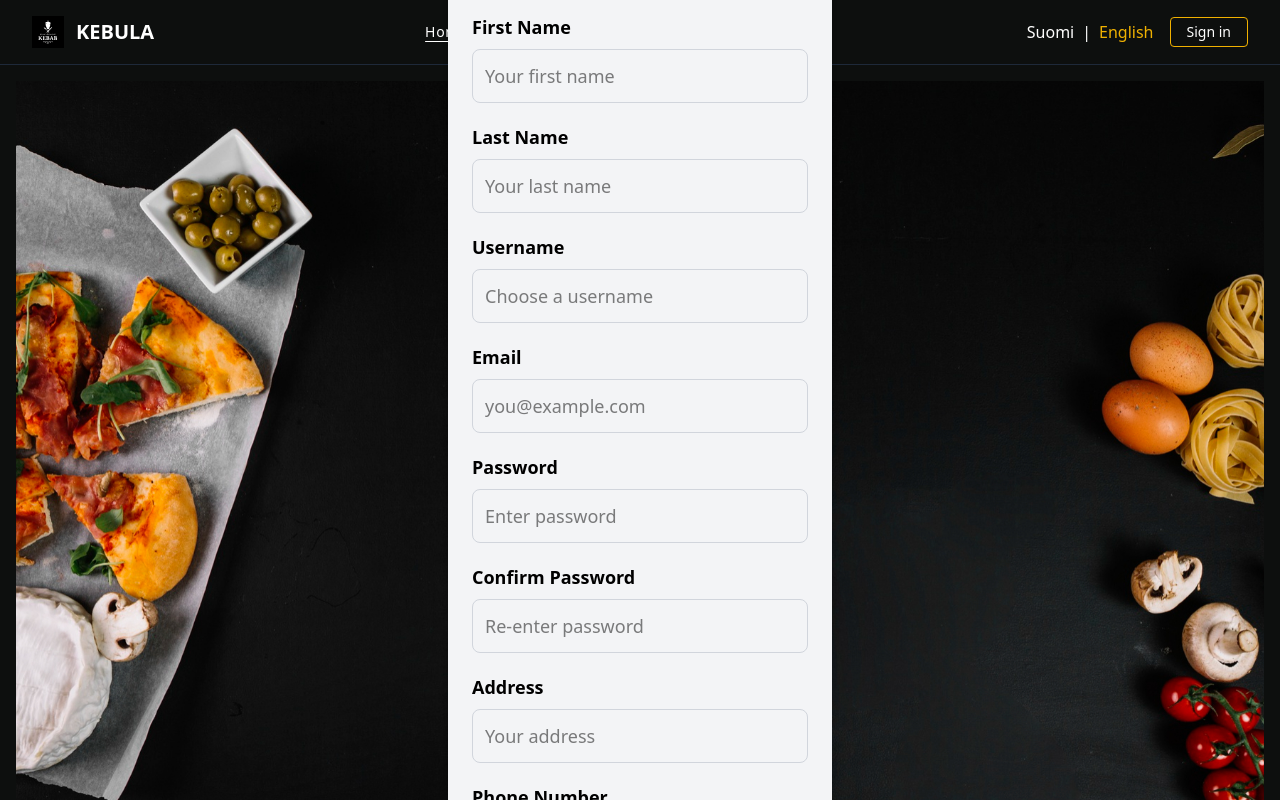
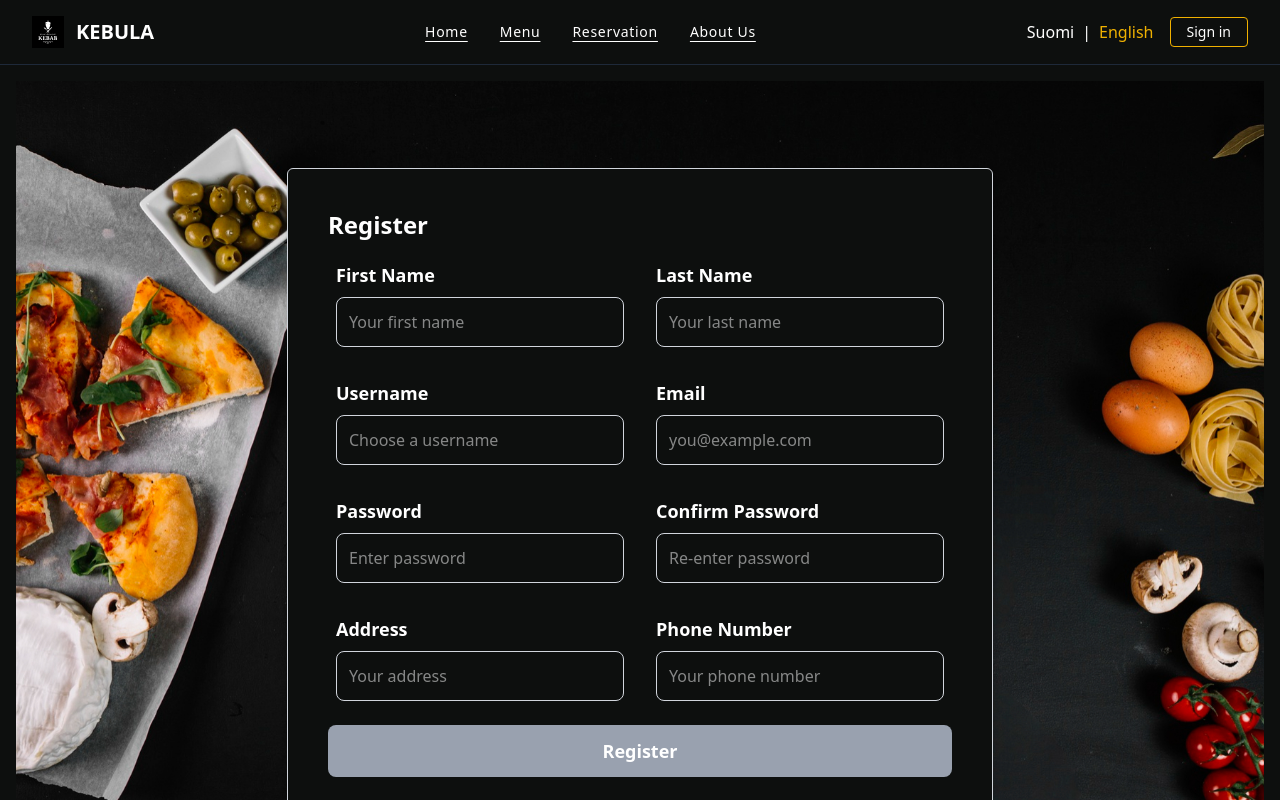
Before and after one commit to JarkkoKarki/Web-Project, a React (Vite) app: page /registration in a window 1280 px wide. Shown: the top 800 px of the page. Built offline with nearby package versions, Linux system fonts and the light colour scheme.

Commit message:
style: update Login and Register forms for improved layout and styling

```diff
--- a/src/components/forms/LoginForm.jsx
+++ b/src/components/forms/LoginForm.jsx
@@ -26,12 +26,13 @@ const LoginForm = () => {
 
   return (
     <>
+      <div className="p-12">
         <h2 className="mb-6 text-2xl font-bold">{t('loginPage.login')}</h2>
         <form onSubmit={handleSubmit}>
           <div>
             <label
               htmlFor="loginuser"
-            className="mb-2 block text-left text-lg font-bold"
+              className="mb-3 block text-left text-lg font-bold"
             >
               {t('loginPage.username')}
             </label>
@@ -42,14 +43,14 @@ const LoginForm = () => {
               name="username"
               placeholder={t('loginPage.username')}
               autoComplete="username"
-            className="mb-5 w-full rounded-lg border border-gray-300 p-3 text-lg"
+              className="mb-3 w-full rounded-lg border border-gray-300 p-3 text-lg"
             />
           </div>
 
           <div>
             <label
               htmlFor="loginpassword"
-            className="mb-2 block text-left text-lg font-bold"
+              className="mb-3 block text-left text-lg font-bold"
             >
               {t('loginPage.password')}
             </label>
@@ -60,16 +61,17 @@ const LoginForm = () => {
               name="password"
               placeholder={t('loginPage.password')}
               autoComplete="current-password"
-            className="mb-5 w-full rounded-lg border border-gray-300 p-3 text-lg"
+              className="mb-3 w-full rounded-lg border border-gray-300 p-3 text-lg"
             />
           </div>
           <button
             type="submit"
-          className="mt-4 w-full rounded-lg bg-gray-400 p-3 text-lg font-bold text-white hover:bg-gray-500"
+            className="mt-3 w-full rounded-lg bg-gray-400 p-3 text-lg font-bold text-white hover:bg-gray-500"
           >
             {t('loginPage.login')}
           </button>
         </form>
+      </div>
     </>
   );
 };
--- a/src/components/forms/RegisterForm.jsx
+++ b/src/components/forms/RegisterForm.jsx
@@ -46,9 +46,15 @@ const RegisterForm = () => {
 
   return (
     <>
-      <h2 className="mb-6 text-2xl font-bold">{t('registerPage.register')}</h2>
-      <form onSubmit={handleSubmit}>
-        <div>
+      <div className="w-2xl p-6">
+        <h2 className="mb-3 text-2xl font-bold">
+          {t('registerPage.register')}
+        </h2>
+        <form
+          onSubmit={handleSubmit}
+          className="grid grid-cols-1 gap-4 md:grid-cols-2"
+        >
+          <div className="p-2">
             <label
               htmlFor="registerfirstname"
               className="mb-2 block text-left text-lg font-bold"
@@ -62,11 +68,11 @@ const RegisterForm = () => {
               id="registerfirstname"
               name="first_name"
               placeholder={t('registerPage.your-f')}
-            className="mb-5 w-full rounded-lg border border-gray-300 p-3 text-lg"
+              className="w-full rounded-lg border border-gray-300 p-3"
             />
           </div>
 
-        <div>
+          <div className="p-2">
             <label
               htmlFor="registerlastname"
               className="mb-2 block text-left text-lg font-bold"
@@ -80,11 +86,11 @@ const RegisterForm = () => {
               id="registerlastname"
               name="last_name"
               placeholder={t('registerPage.your-l')}
-            className="mb-5 w-full rounded-lg border border-gray-300 p-3 text-lg"
+              className="w-full rounded-lg border border-gray-300 p-3"
             />
           </div>
 
-        <div>
+          <div className="p-2">
             <label
               htmlFor="registerusername"
               className="mb-2 block text-left text-lg font-bold"
@@ -98,11 +104,11 @@ const RegisterForm = () => {
               id="registerusername"
               name="username"
               placeholder={t('registerPage.your-u')}
-            className="mb-5 w-full rounded-lg border border-gray-300 p-3 text-lg"
+              className="w-full rounded-lg border border-gray-300 p-3"
             />
           </div>
 
-        <div>
+          <div className="p-2">
             <label
               htmlFor="registeremail"
               className="mb-2 block text-left text-lg font-bold"
@@ -116,11 +122,11 @@ const RegisterForm = () => {
               id="registeremail"
               name="email"
               placeholder={t('registerPage.your-e')}
-            className="mb-5 w-full rounded-lg border border-gray-300 p-3 text-lg"
+              className="w-full rounded-lg border border-gray-300 p-3"
             />
           </div>
 
-        <div>
+          <div className="p-2">
             <label
               htmlFor="registerpassword"
               className="mb-2 block text-left text-lg font-bold"
@@ -134,11 +140,11 @@ const RegisterForm = () => {
               id="registerpassword"
               name="password"
               placeholder={t('registerPage.your-p')}
-            className="mb-5 w-full rounded-lg border border-gray-300 p-3 text-lg"
+              className="w-full rounded-lg border border-gray-300 p-3"
             />
           </div>
 
-        <div>
+          <div className="p-2">
             <label
               htmlFor="confirmpassword"
               className="mb-2 block text-left text-lg font-bold"
@@ -152,11 +158,11 @@ const RegisterForm = () => {
               id="confirmpassword"
               name="confirmpassword"
               placeholder={t('registerPage.your-rp')}
-            className="mb-5 w-full rounded-lg border border-gray-300 p-3 text-lg"
+              className="w-full rounded-lg border border-gray-300 p-3"
             />
           </div>
 
-        <div>
+          <div className="p-2">
             <label
               htmlFor="address"
               className="mb-2 block text-left text-lg font-bold"
@@ -170,11 +176,11 @@ const RegisterForm = () => {
               id="address"
               name="address"
               placeholder={t('registerPage.your-a')}
-            className="mb-5 w-full rounded-lg border border-gray-300 p-3 text-lg"
+              className="w-full rounded-lg border border-gray-300 p-3"
             />
           </div>
 
-        <div>
+          <div className="p-2">
             <label
               htmlFor="phone"
               className="mb-2 block text-left text-lg font-bold"
@@ -188,17 +194,20 @@ const RegisterForm = () => {
               id="phone"
               name="phone"
               placeholder={t('registerPage.your-phone')}
-            className="mb-5 w-full rounded-lg border border-gray-300 p-3 text-lg"
+              className="w-full rounded-lg border border-gray-300 p-3"
             />
           </div>
 
+          <div className="col-span-1 md:col-span-2">
             <button
               type="submit"
-          className="mt-4 w-full rounded-lg bg-gray-400 p-3 text-lg font-bold text-white hover:bg-gray-500"
+              className="w-full rounded-lg bg-gray-400 p-3 text-lg font-bold text-white hover:bg-gray-500"
             >
               {t('registerPage.register')}
             </button>
+          </div>
         </form>
+      </div>
     </>
   );
 };
--- a/src/views/Login.jsx
+++ b/src/views/Login.jsx
@@ -23,7 +23,7 @@ const Login = () => {
       className="flex h-screen items-center justify-center bg-cover bg-center bg-no-repeat"
       style={{backgroundImage: "url('src/assets/images/2147772080.jpg')"}}
     >
-      <div className="w-full max-w-sm rounded-lg bg-gray-100 p-6 text-center text-black shadow-md">
+      <div className="mx-auto mt-20 max-w-md rounded-md border border-gray-300 bg-[#0d0f0e] p-4 shadow-md">
         {formToggle ? <LoginForm /> : <RegisterForm />}
         <button
           className="mt-4 block text-lg font-bold text-blue-500 hover:underline"
--- a/src/views/Register.jsx
+++ b/src/views/Register.jsx
@@ -23,7 +23,7 @@ const Register = () => {
       className="flex h-screen items-center justify-center bg-cover bg-center bg-no-repeat"
       style={{backgroundImage: "url('src/assets/images/2147772080.jpg')"}}
     >
-      <div className="w-full max-w-sm rounded-lg bg-gray-100 p-6 text-center text-black shadow-md">
+      <div className="m-3 mx-auto mt-20 max-w-3xl rounded-md border border-gray-300 bg-[#0d0f0e] p-4 shadow-md">
         {formToggle ? <LoginForm /> : <RegisterForm />}
         <button
           className="mt-4 block text-lg font-bold text-blue-500 hover:underline"
```
Lines whose indentation alone changed are shown as unchanged.
